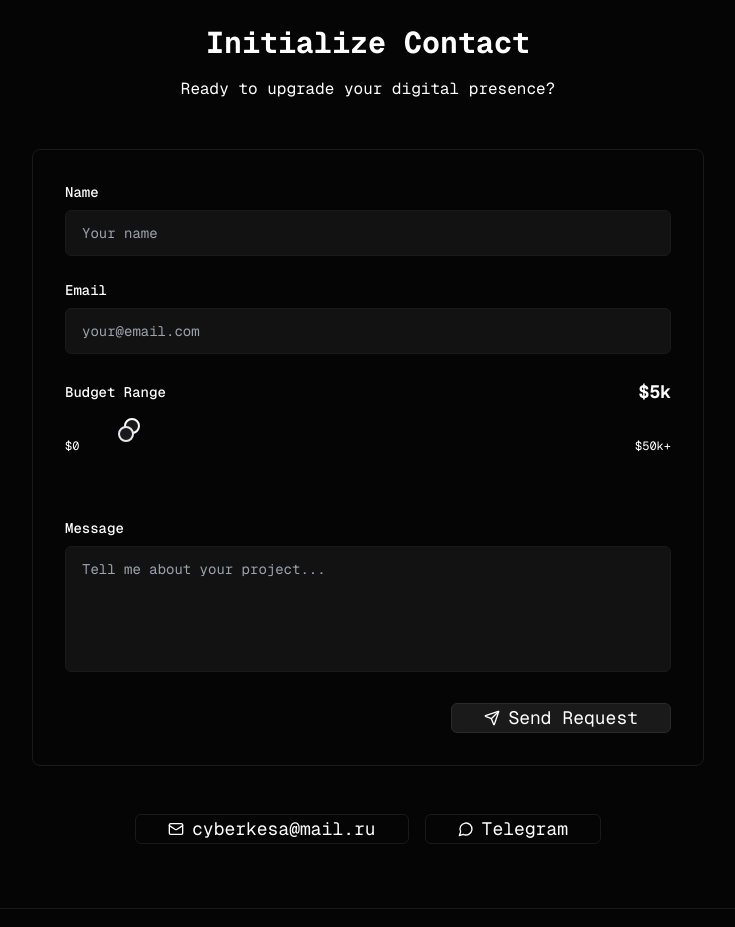
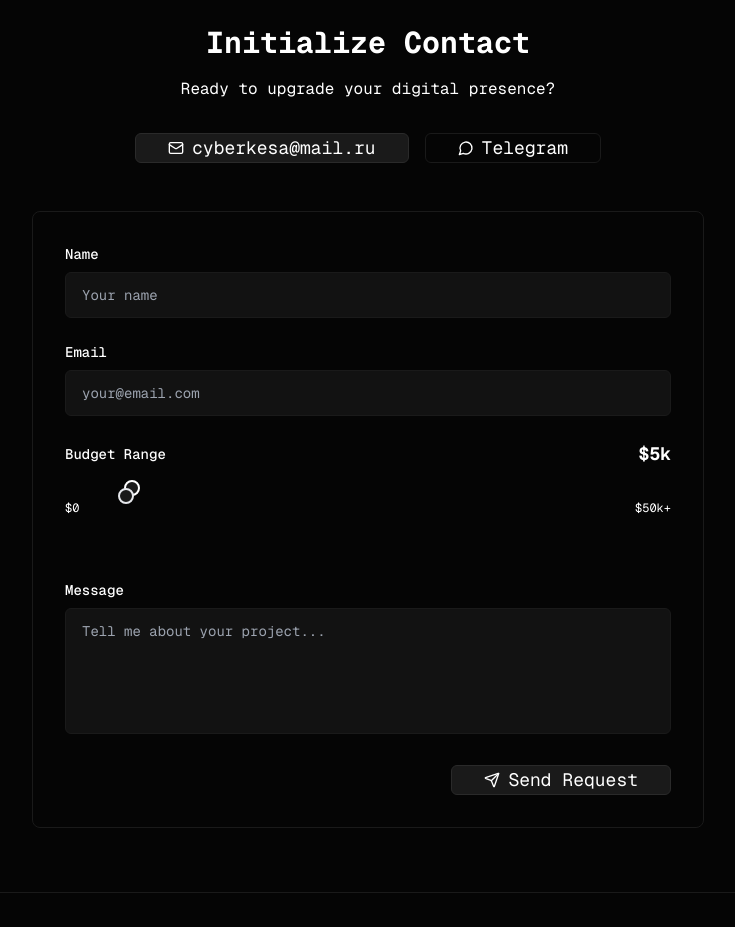
Before and after one commit to cyberkesa/cyberkesa_portfolio, a Next.js app: page /en in a window 1280 px wide. Shown: the part 3680-4607 px from the top of the page, without its empty margins (272-1007 px from the left). Built offline with nearby package versions, Linux system fonts and the light colour scheme.

Commit message:
refactor: restore beautiful contact block in footer
- Move contact buttons (Email + Telegram) to top section with title
- Keep ContactForm below for full contact experience
- Restore original beautiful contact block design

```diff
--- a/components/layout/footer.tsx
+++ b/components/layout/footer.tsx
@@ -27,15 +27,11 @@ export function Footer() {
           <p className="mb-8 font-mono text-sm text-foreground/70 md:text-base">
             {t('description')}
           </p>
-        </div>
 
-        {/* Contact Form with Budget Filter */}
-        <ContactForm />
-
-        {/* Direct Contact Links */}
-        <div className="mt-12 flex flex-wrap justify-center gap-4">
+          {/* Beautiful Contact Block */}
+          <div className="flex flex-wrap justify-center gap-4">
             <a href="mailto:cyberkesa@mail.ru">
-            <Button variant="outline" size="lg" className="inline-flex items-center gap-2">
+              <Button size="lg" className="inline-flex items-center gap-2">
                 <Mail className="h-4 w-4" />
                 cyberkesa@mail.ru
               </Button>
@@ -47,6 +43,10 @@ export function Footer() {
               </Button>
             </a>
           </div>
+        </div>
+
+        {/* Contact Form with Budget Filter */}
+        <ContactForm />
 
         <div className="mt-16 border-t border-accent pt-8 text-center">
           <p className="font-mono text-sm text-foreground/50">
```
Lines whose indentation alone changed are shown as unchanged.
